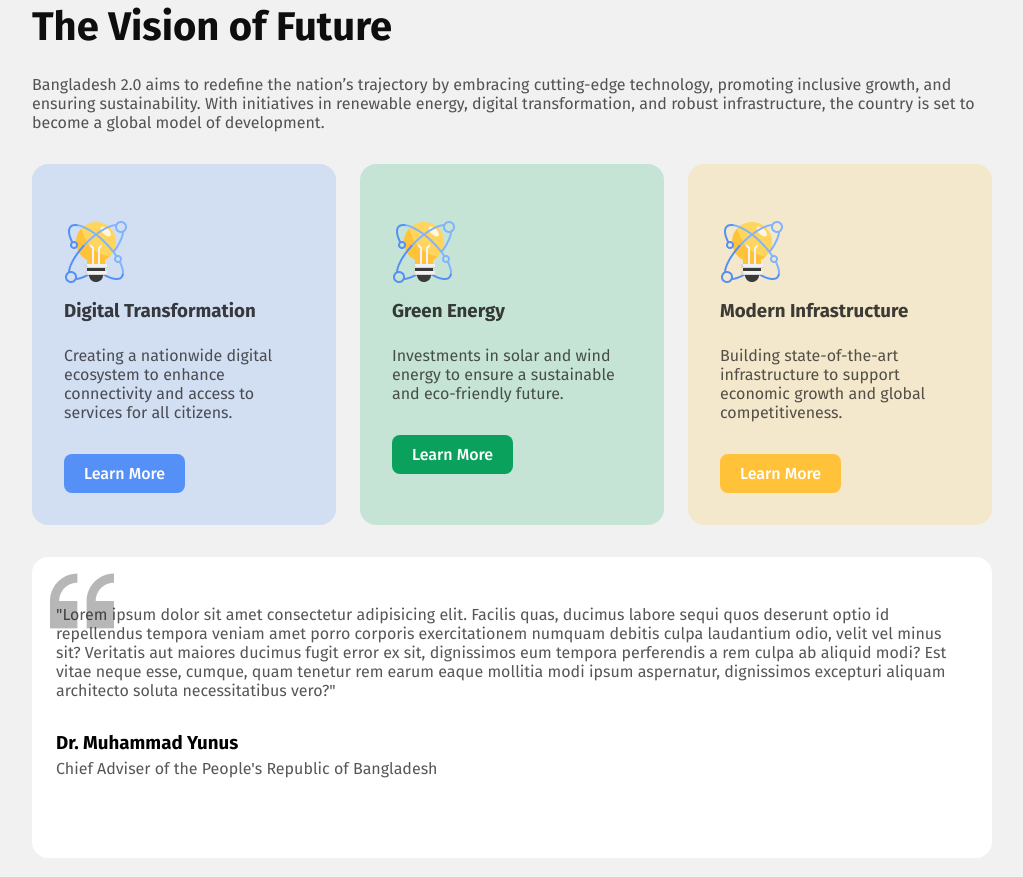
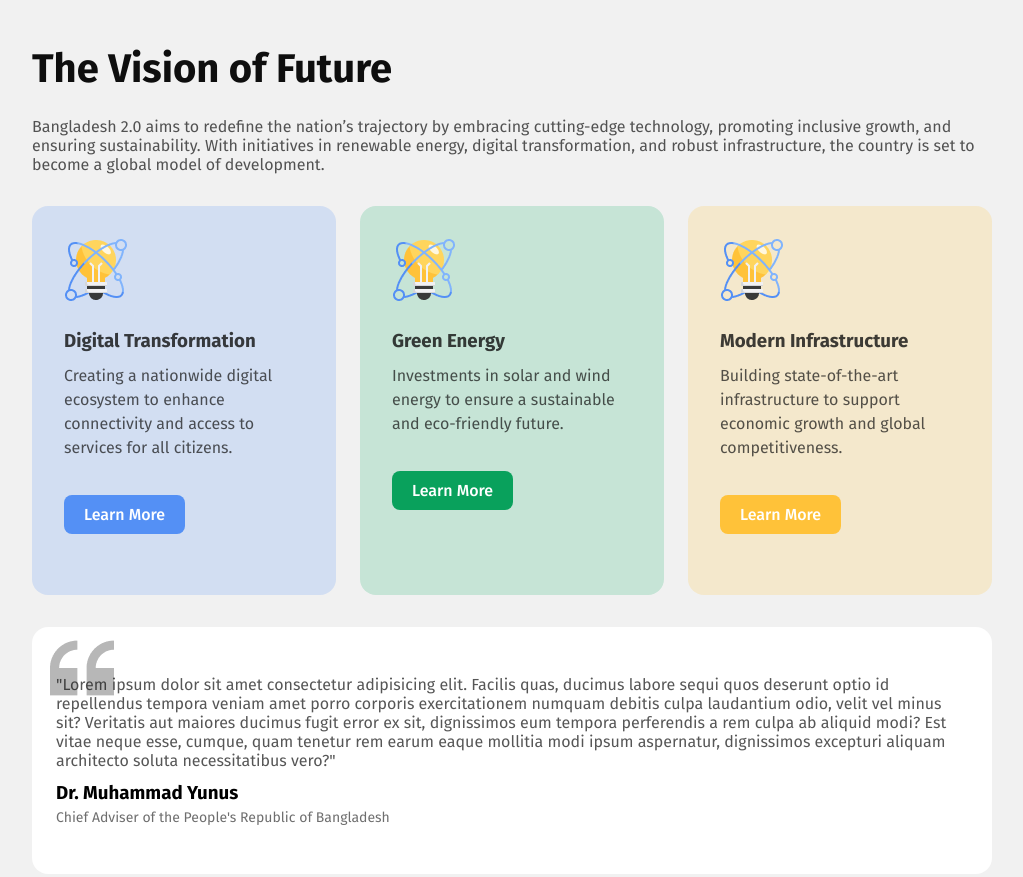
Before and after one commit to mdmhrz/assignment-1, a plain HTML site: page index.html in a window 1280 px wide. Shown: the part 1081-1958 px from the top of the page, without its empty margins (128-1151 px from the left). Drawn offline with Linux system fonts and the light colour scheme.

Commit message:
Primary Check Complete

```diff
--- a/Styles/style.css
+++ b/Styles/style.css
@@ -155,6 +155,7 @@ main {
     padding: 24px;
     border-radius: 16px;
     border: 1px solid rgba(14, 14, 14, 0.15);
+    height: 244px;
 }
 
 #pillars .pillar-container {
@@ -180,7 +181,7 @@ main {
     margin-bottom: 24px;
 }
 
-#vision-future p {
+#vision-future>p {
     margin-bottom: 32px;
 }
 
@@ -188,12 +189,14 @@ main {
     column-gap: 24px;
     justify-content: space-between;
     margin-bottom: 32px;
+    align-items: flex-start;
 }
 
 #vision-future .vision-container .vision {
     padding: 32px;
     border-radius: 16px;
-    width: 400px;
+    width: 370px;
+    height: 325px;
 }
 
 .vision-container .vision-box-1 {
@@ -209,15 +212,16 @@ main {
 }
 
 .vision img {
-    margin-top: 24px;
+    margin-bottom: 24px;
 }
 
 .vision h3 {
-    margin-top: 12px;
+    margin-bottom: 12px;
 }
 
 .vision p {
-    margin-top: 24px;
+    margin-bottom: 35px;
+    line-height: 24px;
 }
 
 /* Styles for Vision Card Buttons */
@@ -269,7 +273,7 @@ main {
     background-repeat: no-repeat;
 }
 
-.quote p {
+.quote-p {
     margin-bottom: 12px;
 }
 
@@ -277,8 +281,9 @@ main {
     margin-bottom: 5px;
 }
 
-.quote .designation {
+#vision-future .quote .designation{
     color: rgba(14, 14, 14, 0.6);
+    font-size: 14px;
 }
 
 /* Styles is for Opinion Importancy Section */
@@ -510,3 +515,25 @@ thead>tr>th {
 .subscribe:hover {
     background-color: #044534;
 }
+
+/* These Styles for Footer */
+
+footer {
+    margin-left: 80px;
+    margin-right: 80px;
+    background-color: white;
+    padding: 50px 160px;
+    text-align: center;
+}
+.footer-elements h1 {
+    font-size: 32px;
+    font-weight: 500;
+    margin-bottom: 32px;
+}
+footer hr {
+    margin-bottom: 32px;
+}
+
+.footer-icons a img {
+    margin: 0 18px;
+}
--- a/index.html
+++ b/index.html
@@ -79,7 +79,7 @@
                 </div>
             </div>
             <article class="quote">
-                <p>"Lorem ipsum dolor sit amet consectetur adipisicing elit. Facilis quas, ducimus labore sequi quos
+                <p class="quote-p">"Lorem ipsum dolor sit amet consectetur adipisicing elit. Facilis quas, ducimus labore sequi quos
                     deserunt optio id repellendus tempora veniam amet porro corporis exercitationem numquam debitis
                     culpa laudantium odio, velit vel minus sit? Veritatis aut maiores ducimus fugit error ex sit,
                     dignissimos eum tempora perferendis a rem culpa ab aliquid modi? Est vitae neque esse, cumque, quam
@@ -232,27 +232,6 @@
             </div>
         </section>
     </main>
-    <style>
-        footer {
-            margin-left: 80px;
-            margin-right: 80px;
-            background-color: white;
-            padding: 50px 160px;
-            text-align: center;
-        }
-        .footer-elements h1 {
-            font-size: 32px;
-            font-weight: 500;
-            margin-bottom: 32px;
-        }
-        footer hr {
-            margin-bottom: 32px;
-        }
-
-        .footer-icons a img {
-            margin: 0 18px;
-        }
-    </style>
     <footer>
         <div class="footer-elements">
             <h1>Bangladesh 2.0</h1>
```
